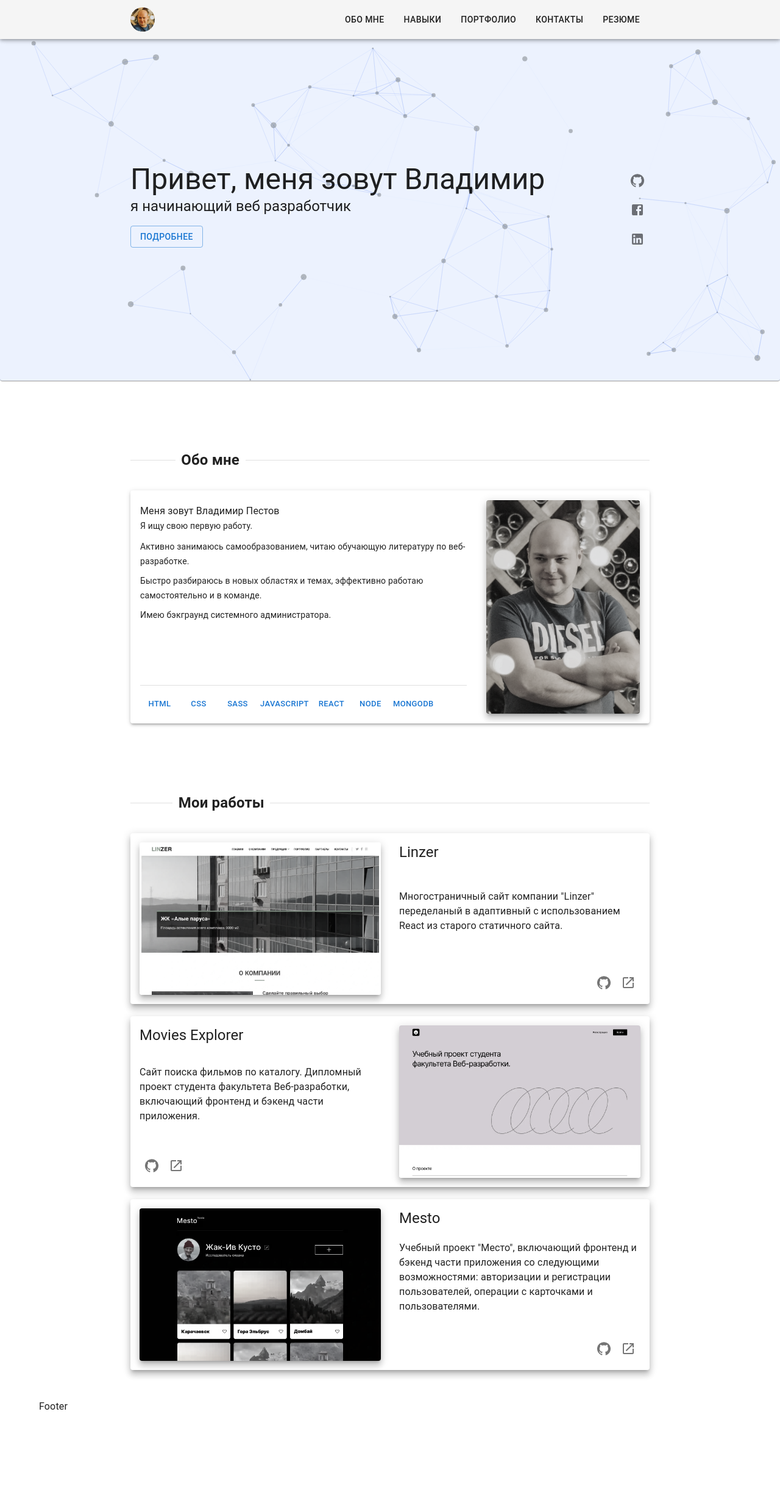
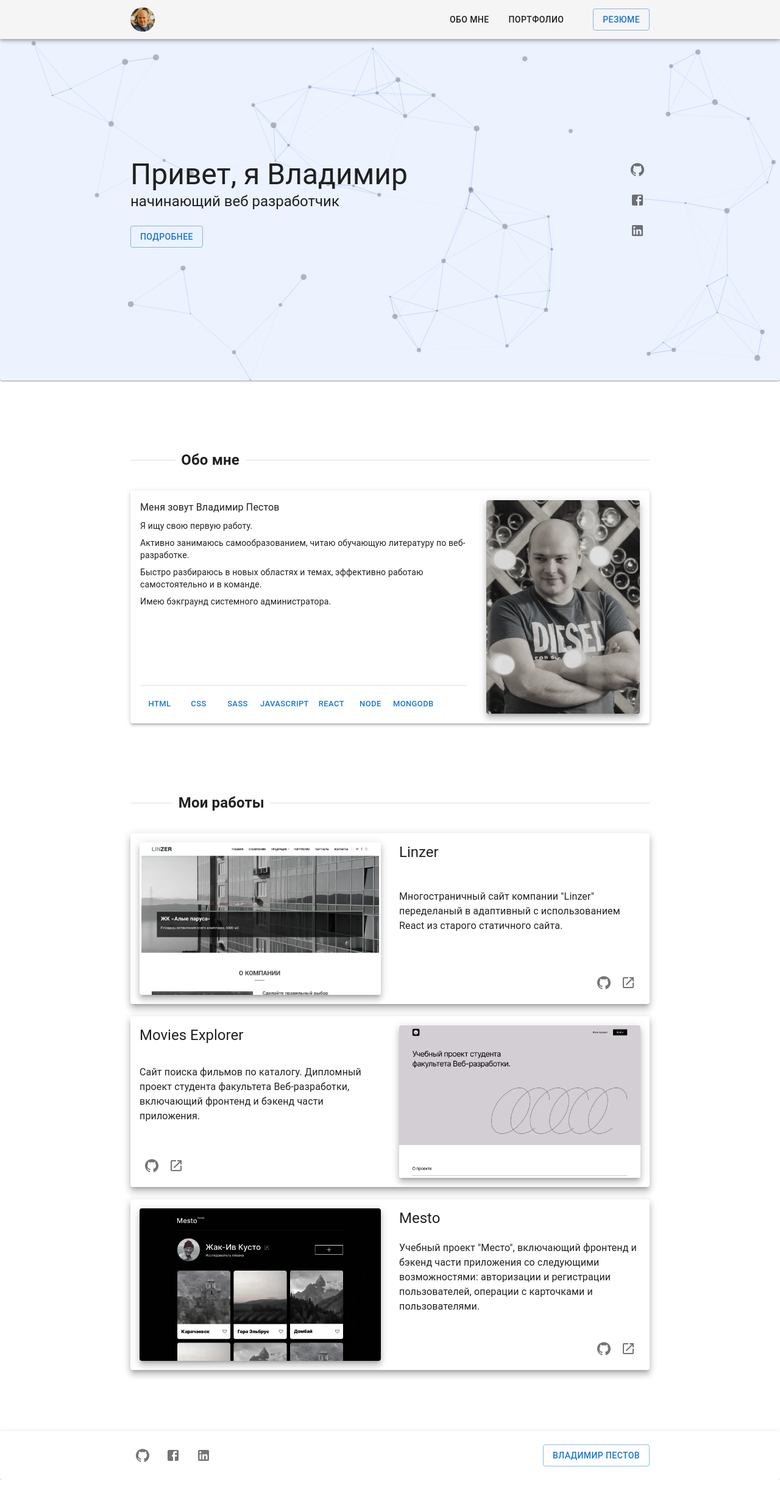
Before and after one commit to pestov-web/portfolio, a React (Create React App) app: page / in a window 1280 px wide. Shown: the whole page at 61% size. Built offline with nearby package versions, Linux system fonts and the light colour scheme.

Commit message:
feat(section): footer

```diff
--- a/src/components/About.jsx
+++ b/src/components/About.jsx
@@ -7,9 +7,6 @@ import {
   Container,
   Divider,
   Grid,
-  List,
-  ListItem,
-  ListItemText,
   Paper,
   Stack,
   Typography,
@@ -38,12 +35,9 @@ function About() {
               justifyContent: 'space-between',
             }}
           >
-            <Box>
-              <List disablePadding={true} subheader>
-                <ListItem disableGutters disablePadding>
-                  <ListItemText
-                    primary="Меня зовут Владимир Пестов"
-                    secondary={
+            <Box display={'flex'} flexDirection={'column'} gap={1}>
+              <Typography> Меня зовут Владимир Пестов</Typography>
+
               <Typography
                 sx={{ display: 'inline' }}
                 component="p"
@@ -52,40 +46,25 @@ function About() {
               >
                 Я ищу свою первую работу.
               </Typography>
-                    }
-                  />
-                </ListItem>{' '}
-                <ListItem disableGutters disablePadding>
-                  <ListItemText
-                    secondary={
+
               <Typography
                 sx={{ display: 'inline' }}
                 component="p"
                 variant="body2"
               >
-                        Активно занимаюсь самообразованием, читаю обучающую
-                        литературу по веб-разработке.
+                Активно занимаюсь самообразованием, читаю обучающую литературу
+                по веб-разработке.
               </Typography>
-                    }
-                  />
-                </ListItem>{' '}
-                <ListItem disableGutters disablePadding>
-                  <ListItemText
-                    secondary={
+
               <Typography
                 sx={{ display: 'inline' }}
                 component="p"
                 variant="body2"
               >
-                        Быстро разбираюсь в новых областях и темах, эффективно
-                        работаю самостоятельно и в команде.
+                Быстро разбираюсь в новых областях и темах, эффективно работаю
+                самостоятельно и в команде.
               </Typography>
-                    }
-                  />
-                </ListItem>{' '}
-                <ListItem disableGutters disablePadding>
-                  <ListItemText
-                    secondary={
+
               <Typography
                 sx={{ display: 'inline' }}
                 component="p"
@@ -93,10 +72,6 @@ function About() {
               >
                 Имею бэкграунд системного администратора.
               </Typography>
-                    }
-                  />
-                </ListItem>
-              </List>
             </Box>
             <Box>
               <Divider sx={{ paddingTop: { xs: '15px', sm: '0' } }} />
--- a/src/components/Footer.jsx
+++ b/src/components/Footer.jsx
@@ -1,11 +1,42 @@
 import React from 'react';
-import { Container, Paper, Typography } from '@mui/material';
+import {
+  Box,
+  Button,
+  Container,
+  Grid,
+  Link,
+  Paper,
+  Typography,
+} from '@mui/material';
+import Social from './Social';
 
 function Footer() {
   return (
-    <Container component={'footer'} sx={{ height: 200, paddingTop: 6 }}>
-      <Typography>Footer</Typography>
-    </Container>
+    <Paper
+      component={'footer'}
+      elevation={3}
+      sx={{
+        height: '80px',
+        marginTop: '100px',
+      }}
+    >
+      <Container
+        maxWidth={'md'}
+        sx={{
+          display: 'flex',
+          height: '100%',
+          alignItems: 'center',
+          justifyContent: 'space-between',
+        }}
+      >
+        <Box>
+          <Social place={'footer'} />
+        </Box>
+        <box>
+          <Button variant={'outlined'}>Владимир Пестов</Button>
+        </box>
+      </Container>
+    </Paper>
   );
 }
 
--- a/src/components/Header.jsx
+++ b/src/components/Header.jsx
@@ -2,6 +2,7 @@ import React, { useState } from 'react';
 import {
   AppBar,
   Avatar,
+  Box,
   Button,
   Container,
   Divider,
@@ -19,6 +20,7 @@ import CloseIcon from '@mui/icons-material/Close';
 
 import { avatar } from '../utils/constants';
 import { navMenu } from '../data/navMenu';
+import ResumeButton from './ResumeButton';
 
 const grow = keyframes`
   from {
@@ -86,6 +88,7 @@ function Header() {
               {item.nameRu}
             </Button>
           ))}
+          <ResumeButton />
           <div>
             {' '}
             <IconButton
@@ -103,13 +106,20 @@ function Header() {
         onClose={toggleBurgerMenu}
         onOpen={toggleBurgerMenu}
       >
-        <div>
+        <Box>
           {' '}
-          <IconButton onClick={toggleBurgerMenu}>
+          <IconButton
+            onClick={toggleBurgerMenu}
+            sx={{
+              my: { xs: '8px', sm: '12px' },
+              marginLeft: '130px',
+              marginRight: '10px',
+            }}
+          >
             <CloseIcon />
           </IconButton>
           <Divider />
-        </div>{' '}
+        </Box>{' '}
         <List>
           {' '}
           {navMenu.map((item, index) => (
--- a/src/components/Hero.jsx
+++ b/src/components/Hero.jsx
@@ -18,7 +18,7 @@ function Hero({ darkMode }) {
     <Paper
       component={'section'}
       sx={{
-        height: '70vh',
+        height: { xs: '60vh', sm: '70vh' },
         position: 'relative',
         background: '00',
       }}
@@ -29,21 +29,19 @@ function Hero({ darkMode }) {
           sx={{ height: '100%' }}
           container
           justifyContent={'space-between'}
-          alignItems={'center'}
+          alignContent={'space-evenly'}
         >
-          <Grid item>
+          <Grid item xs={12} sm={11}>
             <Zoom in={true} timeout={700}>
               <Typography component={'h1'} variant={'h3'}>
-                Привет, меня зовут Владимир
+                Привет, я Владимир
               </Typography>
             </Zoom>
             <Zoom in={true} timeout={700} style={{ transitionDelay: '500ms' }}>
-              <Typography variant={'h5'}>
-                я начинающий веб разработчик
-              </Typography>
+              <Typography variant={'h5'}>начинающий веб разработчик</Typography>
             </Zoom>
 
-            <Box my={2}>
+            <Box my={3}>
               <Fade
                 in={true}
                 timeout={1200}
@@ -53,7 +51,7 @@ function Hero({ darkMode }) {
               </Fade>
             </Box>
           </Grid>
-          <Grid item>
+          <Grid item xs={12} sm={1}>
             <Social />
           </Grid>
         </Grid>
--- /dev/null
+++ b/src/components/ResumeButton.jsx
@@ -0,0 +1,16 @@
+import React from 'react';
+import { Button } from '@mui/material';
+
+function ResumeButton() {
+  return (
+    <Button
+      href="#"
+      variant={'outlined'}
+      sx={{ marginLeft: 4, display: { xs: 'none', md: 'block' } }}
+    >
+      Резюме
+    </Button>
+  );
+}
+
+export default ResumeButton;
--- a/src/components/Social.jsx
+++ b/src/components/Social.jsx
@@ -2,7 +2,15 @@ import React from 'react';
 import GitHubIcon from '@mui/icons-material/GitHub';
 import FacebookIcon from '@mui/icons-material/Facebook';
 import LinkedInIcon from '@mui/icons-material/LinkedIn';
-import { Grid, IconButton, Link } from '@mui/material';
+import {
+  Box,
+  Container,
+  Grid,
+  IconButton,
+  Link,
+  List,
+  ListItem,
+} from '@mui/material';
 
 const socialItems = [
   {
@@ -22,21 +30,25 @@ const socialItems = [
   },
 ];
 
-function Social() {
+function Social({ place }) {
   return (
-    <Grid
+    <Container
       sx={{
-        display: { xs: 'none', md: 'block' },
+        m: 0,
+        p: { xs: 0 },
+        display: 'flex',
+        flexDirection: { xs: 'row', sm: `${place ? 'row' : 'column'}` },
+        gap: '10px',
+        listStyle: 'none',
+        alignItems: 'flex-end',
       }}
-      container
-      direction={'column'}
-      spacing={1}
     >
+      {' '}
       {socialItems.map((item, index) => (
-        <Grid key={index} item>
         <Link href={item.url} target="_blank" rel="noreferrer">
           {' '}
           <IconButton
+            component={'a'}
             sx={[
               (theme) => ({
                 '&:hover': { color: theme.palette.primary.main },
@@ -47,9 +59,8 @@ function Social() {
             <item.icon />
           </IconButton>
         </Link>
-        </Grid>
       ))}
-    </Grid>
+    </Container>
   );
 }
 
--- a/src/data/navMenu.js
+++ b/src/data/navMenu.js
@@ -1,7 +1,6 @@
 export const navMenu = [
   { nameRu: 'Обо мне', nameEn: 'About', href: '#about' },
-  { nameRu: 'Навыки', nameEn: 'Skills', href: '#experience' },
+  // { nameRu: 'Навыки', nameEn: 'Skills', href: '#experience' },
   { nameRu: 'Портфолио', nameEn: 'Work', href: '#portfolio' },
-  { nameRu: 'Контакты', nameEn: 'Contact', href: '#contact' },
-  { nameRu: 'Резюме', nameEn: 'Resume', href: '#' },
+  // { nameRu: 'Контакты', nameEn: 'Contact', href: '#contact' },
 ];
```
Lines whose indentation alone changed are shown as unchanged.
